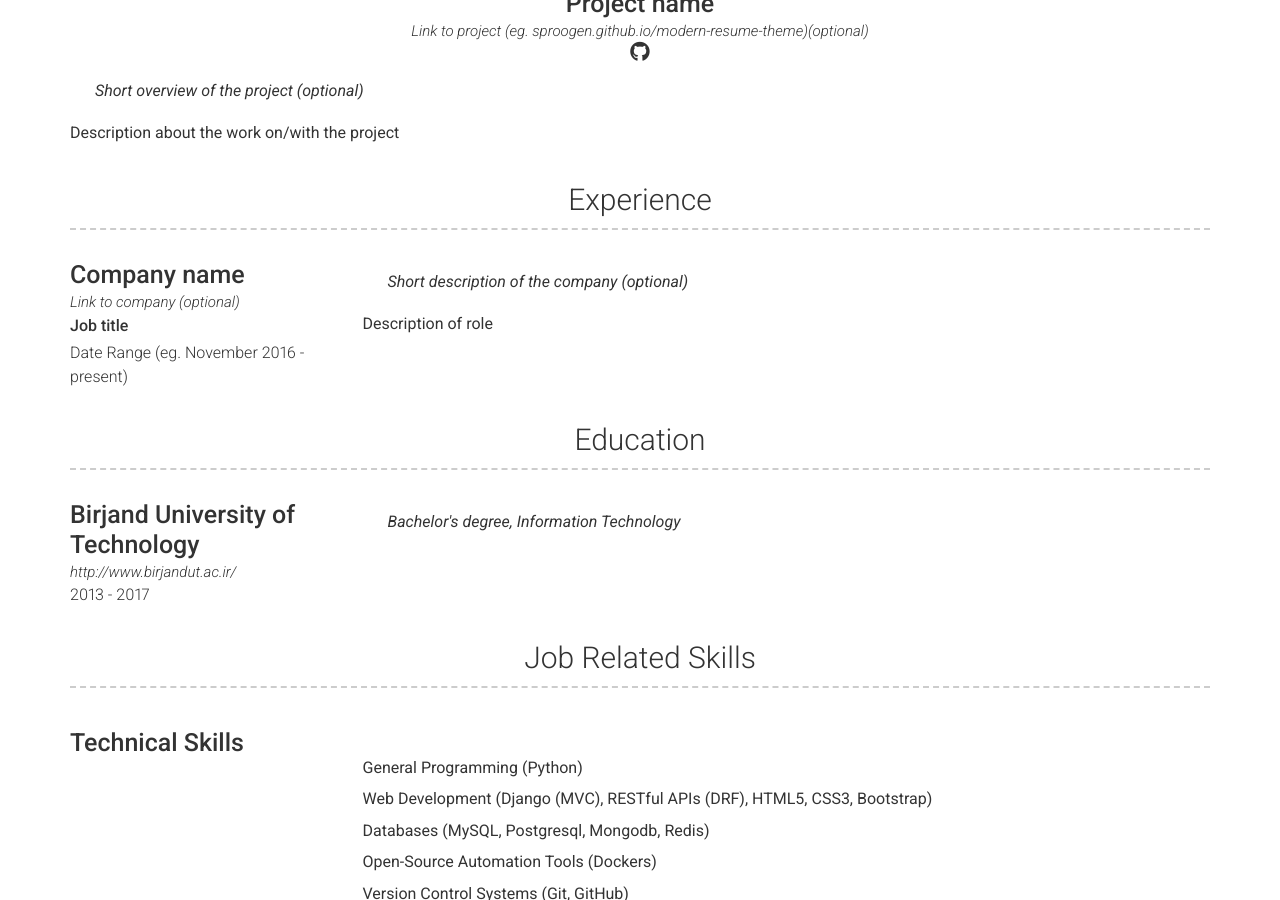
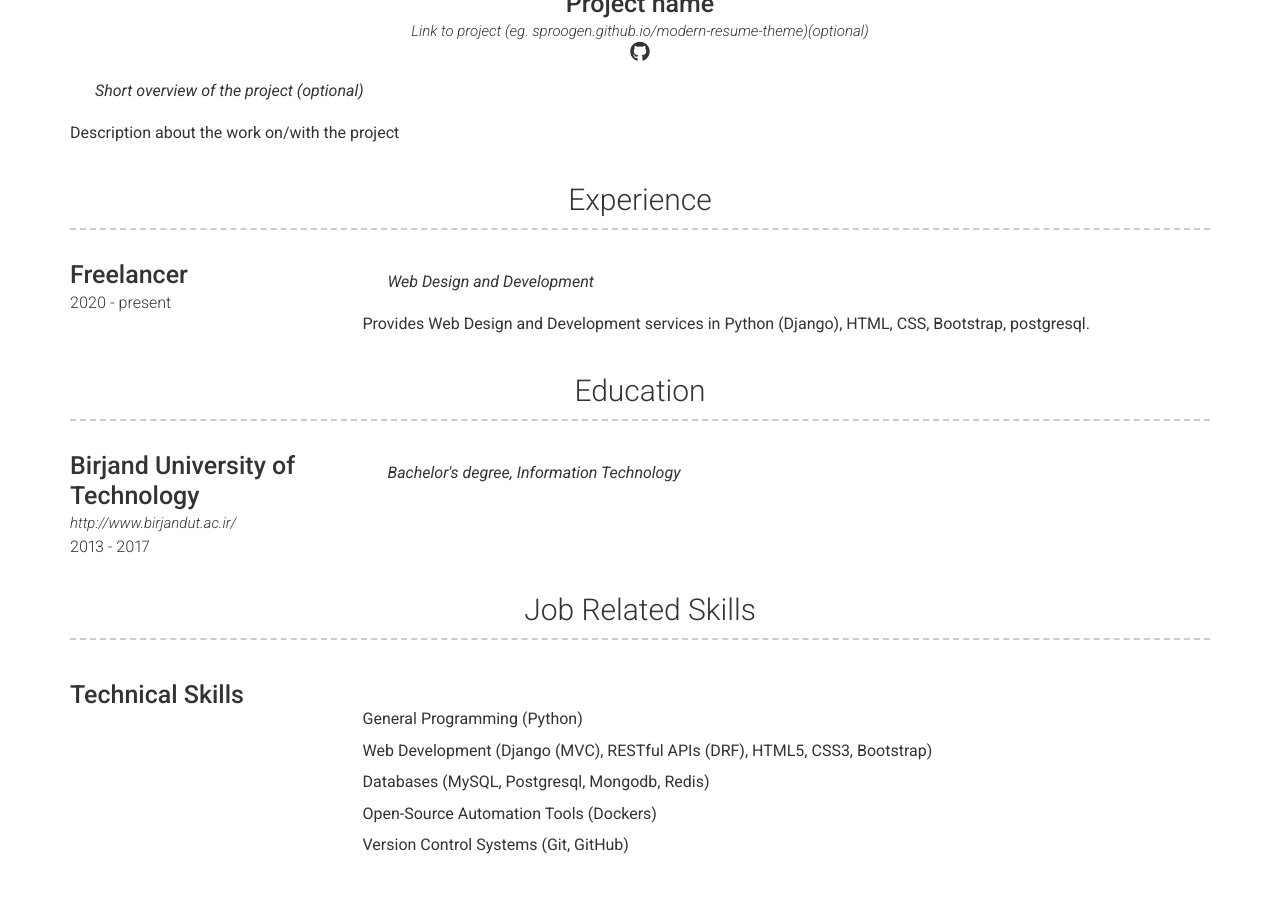
Before and after one commit to mohsenhsz/mohsenhsz.github.io, a Jekyll site: the page built from index.md, in a window 1280 px wide and 900 px high, scrolled down 618 px. Built offline with Jekyll 4.4.1, drawn with Linux system fonts in a browser that asks for light colours; nearby versions of some CDN libraries.

Commit message:
Update experience.yml

```diff
--- a/_data/experience.yml
+++ b/_data/experience.yml
@@ -1,10 +1,8 @@
 # Experience template
 - layout: left
-  company: Company name
-  link: Link to company (optional)
-  job_title: Job title
-  dates: Date Range (eg. November 2016 - present)
+  company: Freelancer
+  dates: 2020 - present
   quote: >
-   Short description of the company (optional)
-  description: | # this will include new lines to allow paragraphs
-    Description of role
+   Web Design and Development
+  description: |
+    Provides Web Design and Development services in Python (Django), HTML, CSS, Bootstrap, postgresql.
```
